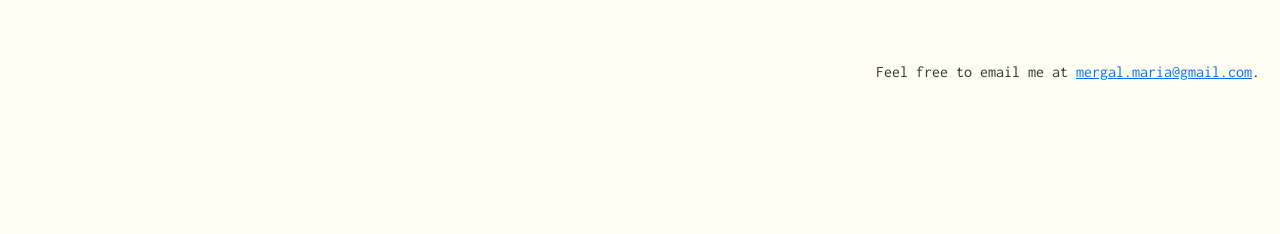
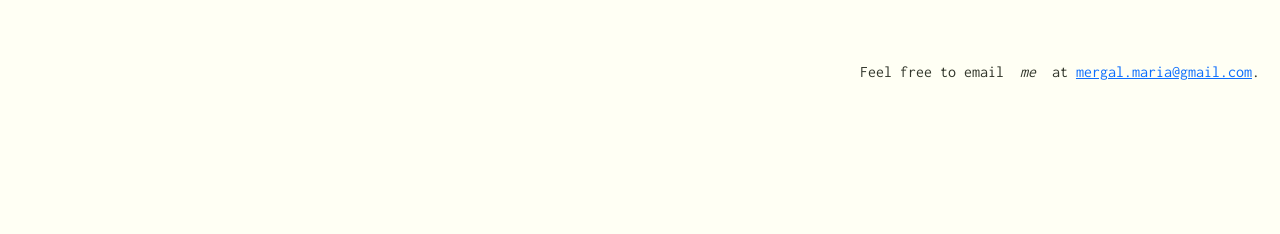
Before and after one commit to mmergal92/Portfolio, a React (Create React App) app: page /contact in a window 1280 px wide. Shown: the part 226-460 px from the top of the page. Built offline with nearby package versions, Linux system fonts and the light colour scheme; a web font is replaced by a local one.

Commit message:
added image

```diff
--- a/src/App.css
+++ b/src/App.css
@@ -173,6 +173,38 @@ p{
   text-align: center;
   font-size: 3rem;
   /* border: 1px solid yellow; */
+}
+.image{
+  display: inline;
+  pointer-events: auto;
+  cursor: pointer;
+  font-style: italic;
+}
+.hover-image{
+  display: none;
+}
+body .image:hover + .hover-image{
+  display: flex;
+  pointer-events:none;
+}
+.hover-image{
+  position: fixed;
+  top: 50%;
+  left: 50%;
+  transform: translate(-50%, -50%);
+  z-index: 100;
+  pointer-events: none;
+  flex-direction: column;
+  align-items: center;
+  width: 70vw;
+  height: 70vh;
+}
+.hover-image img{
+  max-width: 100% !important;
+  max-height: 100% !important;
+  width: auto !important;
+  height: auto !important;
+  margin-bottom: 0;
 }
 .about-top{
   padding-top: 100px;
--- a/src/pages/contact.js
+++ b/src/pages/contact.js
@@ -1,5 +1,6 @@
 import React from 'react';
 import Portrait from '../assets/portrait.jpg'
+import Maria_image from "../assets/maria_image.jpg"
 
 const Contact = (props) =>{
     return (
@@ -8,7 +9,7 @@ const Contact = (props) =>{
             <h1>i’d love to hear from you!</h1>
         </div>
         <div className = "about-bottom">
-            <p>Feel free to email me at <a href ="mailto:mergal.maria@gmail.com">mergal.maria@gmail.com</a>. </p>
+            <p>Feel free to email<span className ="image">me&nbsp;</span><span className="hover-image"><img src={Maria_image}></img></span> at <a href ="mailto:mergal.maria@gmail.com">mergal.maria@gmail.com</a>. </p>
         </div>
     </div>
     );
```
Also changed, not shown: src/assets/maria_image.jpg (added).
